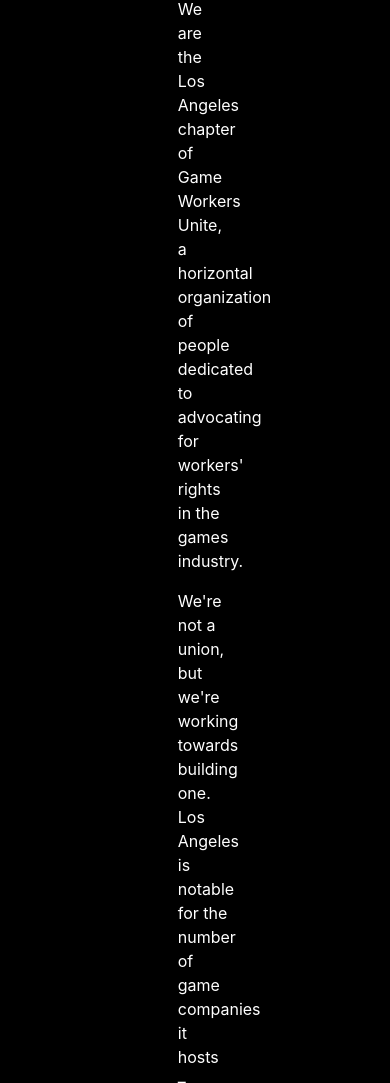
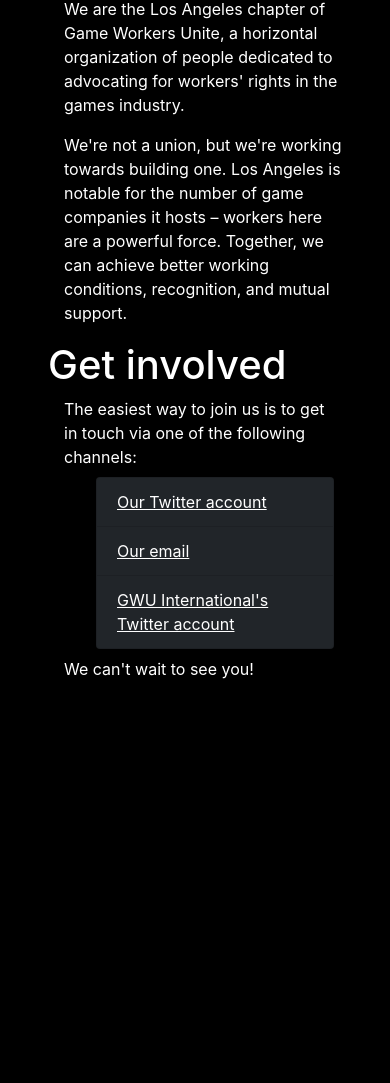
Before and after one commit to gwulosangeles/gameworkerssocal.github.io, a plain HTML site: page index.html in a window 390 px wide. Shown: the part 639-1722 px from the top of the page. After the commit the page ends 1368 px from the top, so only its background shows below. Drawn offline with Linux system fonts and the light colour scheme.

Commit message:
Added some breakpoint styles on the text so it looks better on mobile

```diff
--- a/index.html
+++ b/index.html
@@ -18,13 +18,14 @@
         </div>
         <button class="btn btn-primary btn-lg">JOIN US</button>
     </div>
-    <div class="p-5 col-5 mx-auto">
+    <div class="col col-lg-6 col-md-8 p-5 mx-auto">
         <h1>Welcome!</h1>
         <div class="ml-3">
             <p>
                 We are the Los Angeles chapter of Game Workers Unite, a horizontal organization of people dedicated to advocating for workers' rights in the games industry.
             </p>
-            We're not a union, but we're working towards building one. Los Angeles is notable for the number of game companies it hosts – workers here are a powerful force. Together, we can achieve better working conditions, recognition, and mutual support.
+            <p>
+                We're not a union, but we're working towards building one. Los Angeles is notable for the number of game companies it hosts – workers here are a powerful force. Together, we can achieve better working conditions, recognition, and mutual support.
             </p>
         </div>
         <h1>Get involved</h1>
```
